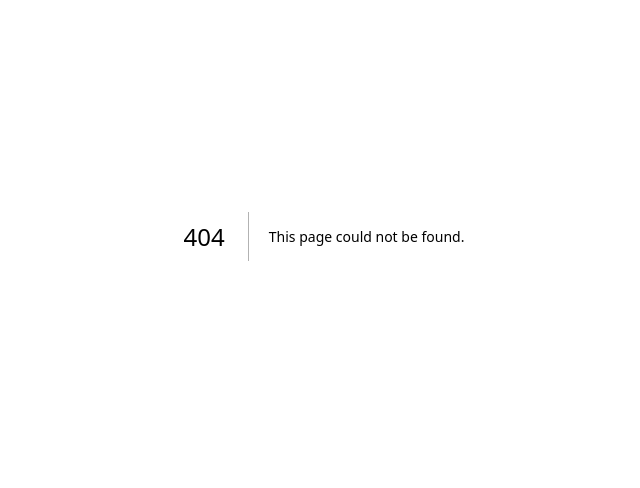
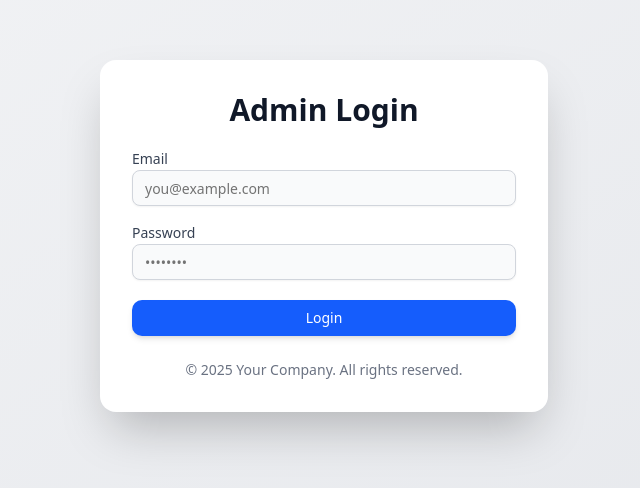
Before and after one commit to Shitansu7205/urrja-accademi, a Next.js app: page /admin/login in a window 1280 px wide. Before the commit this address had no page. Shown: the part 164-652 px from the top of the page, without its empty margins (316-956 px from the left). Built offline with nearby package versions, Linux system fonts and the light colour scheme.

Commit message:
Update the Login page

```diff
--- /dev/null
+++ b/src/app/admin/login/page.jsx
@@ -0,0 +1,107 @@
+"use client";
+import { useRouter } from "next/navigation";
+import { useState, useEffect } from "react";
+import { Button } from "@/components/ui/button";
+import { Input } from "@/components/ui/input";
+import { Label } from "@/components/ui/label";
+import toast from "react-hot-toast";
+
+export default function Login() {
+    const router = useRouter();
+    const [form, setForm] = useState({ email: "", password: "" });
+    const [loading, setLoading] = useState(false);
+
+    useEffect(() => {
+        const token = localStorage.getItem("token");
+        if (token) router.push("/admin/panel");
+    }, []);
+
+    const handleChange = (e) =>
+        setForm({ ...form, [e.target.name]: e.target.value });
+
+    const handleSubmit = async (e) => {
+        e.preventDefault();
+        setLoading(true);
+
+        try {
+            const res = await fetch("/api/auth/login", {
+                method: "POST",
+                headers: { "Content-Type": "application/json" },
+                body: JSON.stringify(form),
+            });
+
+            const data = await res.json();
+            if (!res.ok) {
+                toast.error(data.error || "Login failed");
+                setLoading(false);
+                return;
+            }
+
+            localStorage.setItem("token", data.token);
+            localStorage.setItem("user", JSON.stringify(data.user));
+            toast.success("Login successful");
+            router.push("/admin/panel");
+        } catch (err) {
+            console.error(err);
+            toast.error("Server error. Try again later.");
+        } finally {
+            setLoading(false);
+        }
+    };
+
+    return (
+        <div className="min-h-screen flex items-center justify-center bg-gradient-to-br from-gray-100 to-gray-200 p-4">
+            <div className="w-full max-w-md bg-white rounded-2xl shadow-2xl p-8 space-y-6">
+                <h2 className="text-3xl font-bold text-gray-900 text-center">
+                    Admin Login
+                </h2>
+
+                <form onSubmit={handleSubmit} className="space-y-5">
+                    <div className="space-y-1">
+                        <Label htmlFor="email" className="text-gray-700">
+                            Email
+                        </Label>
+                        <Input
+                            type="email"
+                            id="email"
+                            name="email"
+                            placeholder="you@example.com"
+                            value={form.email}
+                            onChange={handleChange}
+                            className="bg-gray-50 border-gray-300 focus:border-blue-500 focus:ring-1 focus:ring-blue-500"
+                            required
+                        />
+                    </div>
+
+                    <div className="space-y-1">
+                        <Label htmlFor="password" className="text-gray-700">
+                            Password
+                        </Label>
+                        <Input
+                            type="password"
+                            id="password"
+                            name="password"
+                            placeholder="••••••••"
+                            value={form.password}
+                            onChange={handleChange}
+                            className="bg-gray-50 border-gray-300 focus:border-blue-500 focus:ring-1 focus:ring-blue-500"
+                            required
+                        />
+                    </div>
+
+                    <Button
+                        type="submit"
+                        className="w-full bg-blue-600 hover:bg-blue-700 text-white py-3 rounded-lg shadow-md transition-all"
+                        disabled={loading}
+                    >
+                        {loading ? "Logging in..." : "Login"}
+                    </Button>
+                </form>
+
+                <p className="text-center text-gray-500 text-sm">
+                    &copy; 2025 Your Company. All rights reserved.
+                </p>
+            </div>
+        </div>
+    );
+}
```
